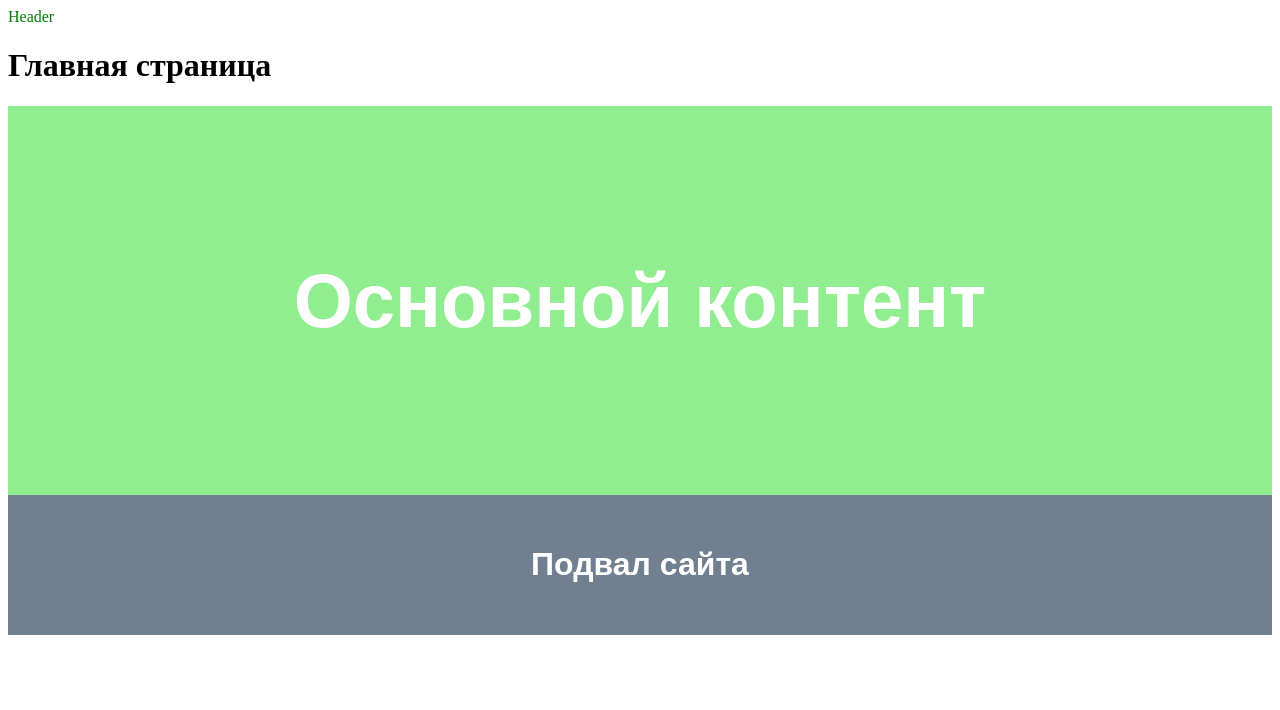
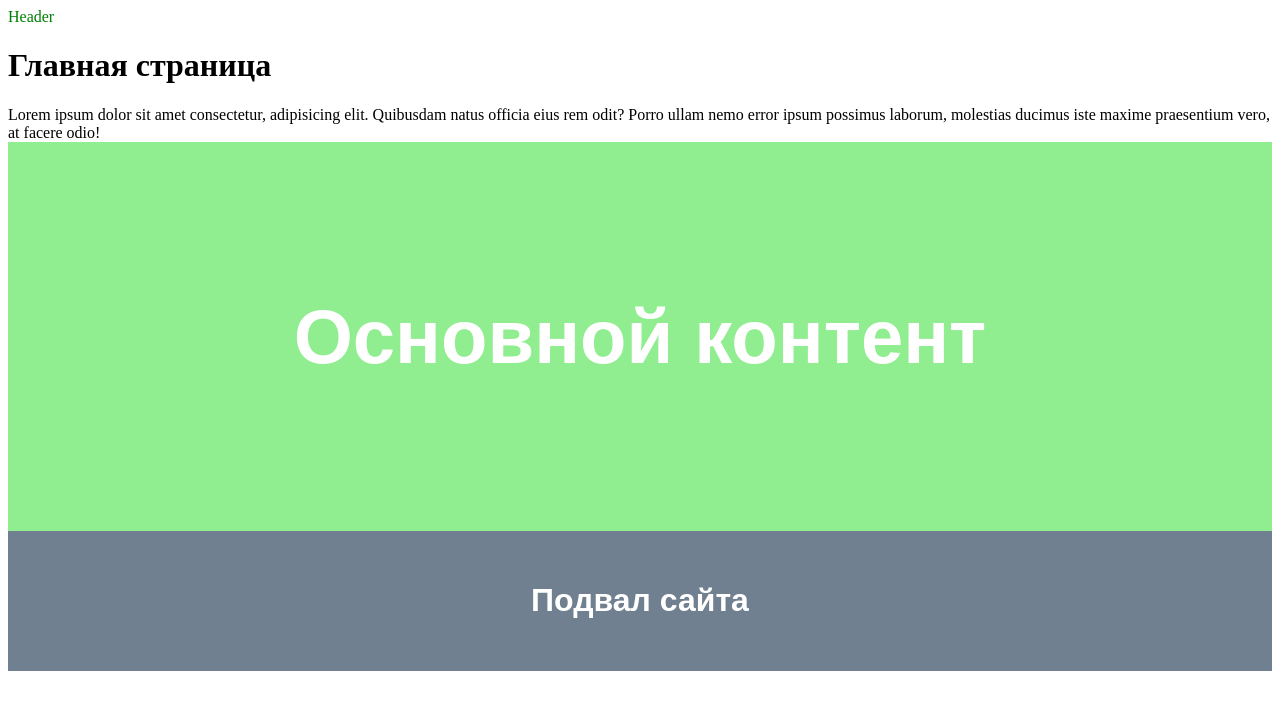
Before and after one commit to Desoul2412/Test-project, a plain HTML site: page index.html in a window 1280 px wide. Drawn offline with Linux system fonts and the light colour scheme.

Commit message:
create feature

```diff
--- a/index.html
+++ b/index.html
@@ -10,7 +10,7 @@
 
     <header class="header">Header</header>
     <h1>Главная страница</h1>
-
+    <div>Lorem ipsum dolor sit amet consectetur, adipisicing elit. Quibusdam natus officia eius rem odit? Porro ullam nemo error ipsum possimus laborum, molestias ducimus iste maxime praesentium vero, at facere odio!</div>
     <main class="main">
         <h1>Основной контент</h1>
     </main>
```
